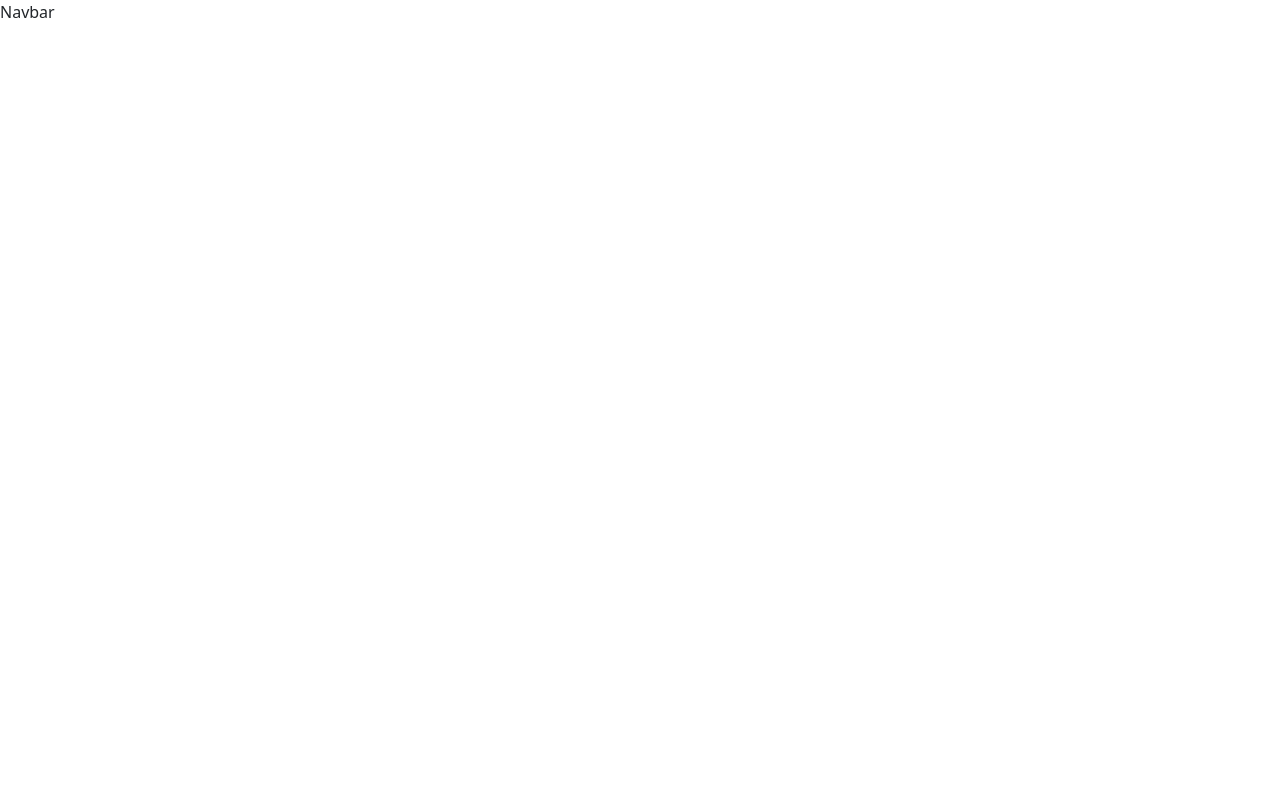
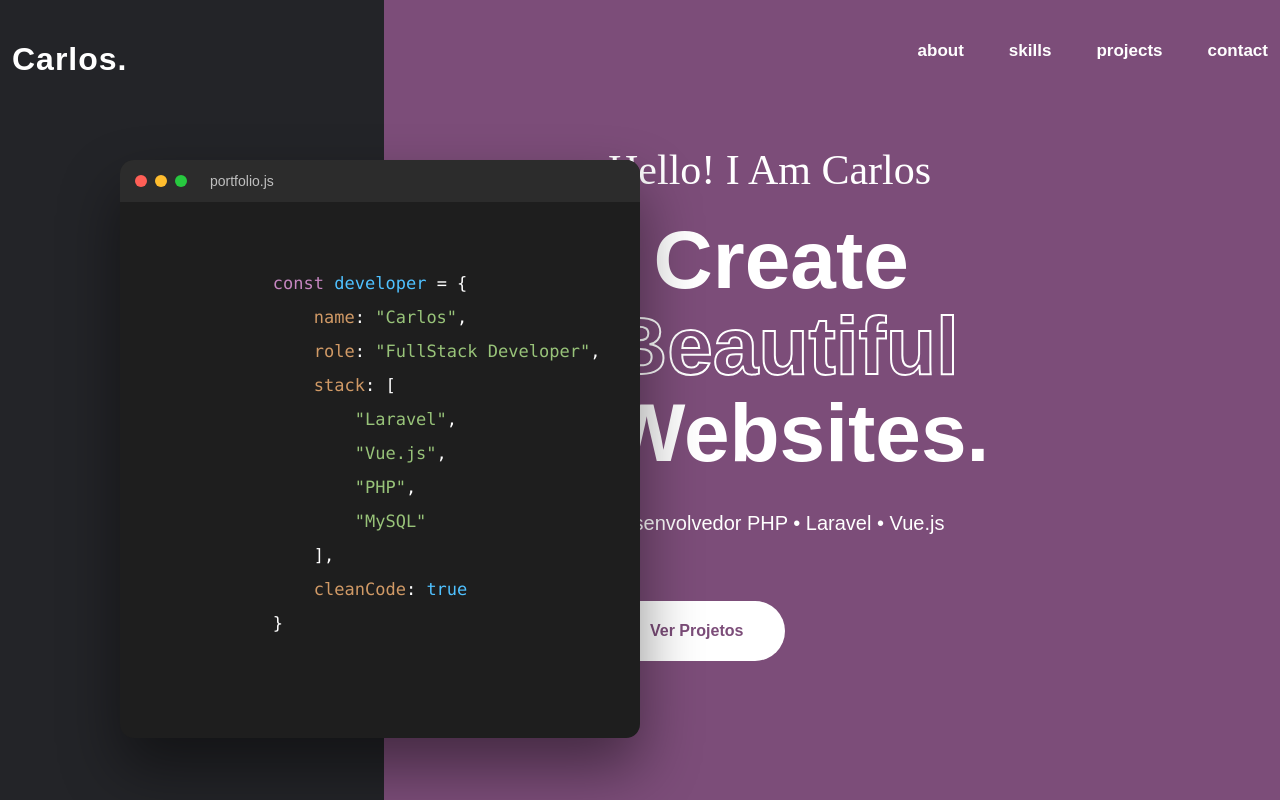
Before and after one commit to kadutec/Portfolio, a Vue app: page / in a window 1280 px wide. Built offline with nearby package versions, Linux system fonts and the light colour scheme.

Commit message:
hero section

```diff
--- a/src/assets/css/style.css
+++ b/src/assets/css/style.css
@@ -0,0 +1,290 @@
+/* ==========================================
+   RESET
+========================================== */
+
+*{
+    margin:0;
+    padding:0;
+    box-sizing:border-box;
+}
+
+/* ==========================================
+   VARIABLES
+========================================== */
+
+:root{
+    --primary:#7B4C7C;
+    --dark:#25252B;
+    --white:#fff;
+}
+
+/* ==========================================
+   GLOBAL
+========================================== */
+
+body{
+    font-family:'Poppins',sans-serif;
+}
+
+/* ==========================================
+   NAVBAR
+========================================== */
+
+.header{
+
+}
+
+/* ==========================================
+   HERO
+========================================== */
+
+.hero{
+
+    width:100%;
+    height:100vh;
+    display:flex;
+}
+
+.hero-left{
+    width:30%;
+    background:#232428;
+    display:flex;
+    justify-content:center;
+    align-items:center;
+    position:relative;
+    overflow:visible; /* importante */
+}
+
+.hero-right{
+    width:70%;
+    background:#7C4D79;
+    display:flex;
+    justify-content:end;
+    align-items:center;
+}
+
+.hero-content{
+    width:75%;
+}
+
+.hero-subtitle{
+    color:white;
+    font-size:42px;
+    font-family:'Caveat',cursive;
+}
+
+.hero-content h1{
+    margin-top:15px;
+    color:white;
+    font-size:82px;
+    font-weight:800;
+    line-height:1.05;
+}
+
+.outline{
+    color:transparent;
+    -webkit-text-stroke:2px white;
+}
+
+.hero-content p{
+    color:white;
+    margin-top:30px;
+    font-size:20px;
+    line-height:34px;
+    width:85%;
+}
+
+.btn-primary{
+    margin-top:45px;
+    background:white;
+    color:#7C4D79;
+    padding:18px 42px;
+    border-radius:50px;
+    border:none;
+    font-weight:700;
+    transition:.3s;
+}
+
+.btn-primary:hover{
+    transform:translateY(-4px);
+}
+
+.workspace{
+    width:600px;
+    height:600px;
+}
+
+/*==========================
+CODE WINDOW
+==========================*/
+
+.code-window{
+    width:520px;
+    background:#1E1E1E;
+    border-radius:14px;
+    overflow:hidden;
+    box-shadow:0 30px 60px rgba(0,0,0,.45);
+    animation:float 5s ease-in-out infinite;
+
+    position:absolute;
+
+    left: 120px;
+    top: 20%;
+    transform: translateY(-50%);
+
+    z-index:10;
+}
+
+.code-header{
+
+    height:42px;
+
+    background:#2C2C2C;
+
+    display:flex;
+
+    align-items:center;
+
+    padding:0 15px;
+
+}
+
+.code-header p{
+
+    color:#bfbfbf;
+
+    margin-left:15px;
+
+    font-size:14px;
+
+    margin-bottom:0;
+
+}
+
+.red,
+.yellow,
+.green{
+
+    width:12px;
+
+    height:12px;
+
+    border-radius:50%;
+
+    margin-right:8px;
+
+}
+
+.red{
+
+    background:#ff5f56;
+
+}
+
+.yellow{
+
+    background:#ffbd2e;
+
+}
+
+.green{
+
+    background:#27c93f;
+
+}
+
+.code-body{
+
+    padding:30px;
+
+}
+
+.code-body pre{
+
+    margin:0;
+
+    color:white;
+
+    font-size:17px;
+
+    line-height:34px;
+
+    font-family:Consolas, monospace;
+
+}
+
+/* Highlight */
+
+.purple{
+
+    color:#C586C0;
+
+}
+
+.blue{
+
+    color:#4FC1FF;
+
+}
+
+.orange{
+
+    color:#D19A66;
+
+}
+
+.greenText{
+
+    color:#98C379;
+
+}
+
+/* Floating */
+
+@keyframes float{
+
+    0%{
+
+        transform:translateY(0);
+
+    }
+
+    50%{
+
+        transform:translateY(-12px);
+
+    }
+
+    100%{
+
+        transform:translateY(0);
+
+    }
+
+}
+
+/* ====================== RESPONSIVO ====================== */
+
+@media(max-width:992px){
+
+.hero{
+    flex-direction:column;
+}
+
+.hero-left{
+    display:none;
+}
+
+.hero-right{
+    width:100%;
+}
+
+.hero-content{
+    width:90%;
+}
+
+.hero-content h1{
+    font-size:56px;
+}
+
+}
--- a/src/components/Hero.vue
+++ b/src/components/Hero.vue
@@ -1,10 +1,81 @@
 <template>
+  <section class="hero">
+
+    <div class="hero-left">
+
+    <div class="code-window">
+
+        <div class="code-header">
+
+            <span class="red"></span>
+            <span class="yellow"></span>
+            <span class="green"></span>
+
+            <p>portfolio.js</p>
+
+        </div>
+
+        <div class="code-body">
+
+            <pre>
+            <code>
+            <span class="purple">const</span> <span class="blue">developer</span> = {
+                <span class="orange">name</span>: <span class="greenText">"Carlos"</span>,
+                <span class="orange">role</span>: <span class="greenText">"FullStack Developer"</span>,
+                <span class="orange">stack</span>: [
+                    <span class="greenText">"Laravel"</span>,
+                    <span class="greenText">"Vue.js"</span>,
+                    <span class="greenText">"PHP"</span>,
+                    <span class="greenText">"MySQL"</span>
+                ],
+                <span class="orange">cleanCode</span>: <span class="blue">true</span>
+            }
+            </code>
+            </pre>
+        </div>
+
+    </div>
+
+</div>
+
+    <div class="hero-right">
+
+      <div class="hero-content">
+
+        <span class="hero-subtitle">
+          Hello! I Am Carlos
+        </span>
+
+        <h1>
+
+          I Create
+
+          <span class="outline">
+            Beautiful
+          </span>
+
+          Websites.
+
+        </h1>
+
+        <p>
+
+          Desenvolvedor PHP • Laravel • Vue.js
+
+        </p>
+
+        <button class="btn-primary">
+
+          Ver Projetos
+
+        </button>
+
+      </div>
+
+    </div>
+
+  </section>
 </template>
 
 <script setup>
-
 </script>
-
-<style scoped>
-
-</style>
--- a/src/components/Navbar.vue
+++ b/src/components/Navbar.vue
@@ -1,7 +1,37 @@
 <template>
-  <nav>
-    Navbar
-  </nav>
+  <header class="header">
+    <div class="container">
+
+      <div class="logo">
+        Carlos.
+      </div>
+
+      <nav>
+
+        <ul>
+
+          <li>
+            <a href="#about">about</a>
+          </li>
+
+          <li>
+            <a href="#skills">skills</a>
+          </li>
+
+          <li>
+            <a href="#projects">projects</a>
+          </li>
+
+          <li>
+            <a href="#contact">contact</a>
+          </li>
+
+        </ul>
+
+      </nav>
+
+    </div>
+  </header>
 </template>
 
 <script setup>
@@ -10,4 +40,102 @@
 
 <style scoped>
 
+.header{
+
+    position:absolute;
+
+    width:100%;
+
+    top:0;
+
+    left:0;
+
+    z-index:100;
+
+    padding:35px 0;
+
+}
+
+.container{
+
+    max-width:1400px;
+
+    margin:auto;
+
+    display:flex;
+
+    justify-content:space-between;
+
+    align-items:center;
+
+}
+
+.logo{
+
+    color:white;
+
+    font-size:32px;
+
+    font-weight:800;
+
+    letter-spacing:1px;
+
+}
+
+ul{
+
+    display:flex;
+
+    list-style:none;
+
+    gap:45px;
+
+}
+
+a{
+
+    color:white;
+
+    text-decoration:none;
+
+    font-size:17px;
+
+    font-weight:600;
+
+    transition:.3s;
+
+}
+
+a:hover{
+
+    color:#d7b6ff;
+
+}
+
+@media(max-width:991px){
+
+    .container{
+
+        padding:0 25px;
+
+    }
+
+    ul{
+
+        gap:25px;
+
+    }
+
+}
+
+@media(max-width:768px){
+
+    nav{
+
+        display:none;
+
+    }
+
+}
+
 </style>
```
